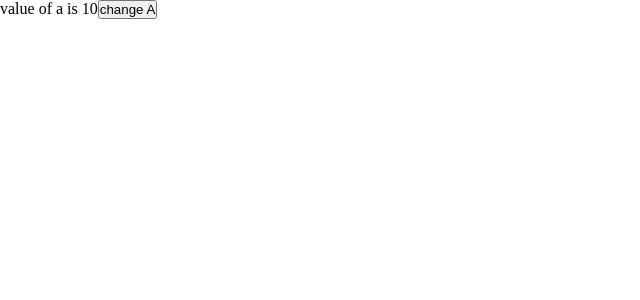
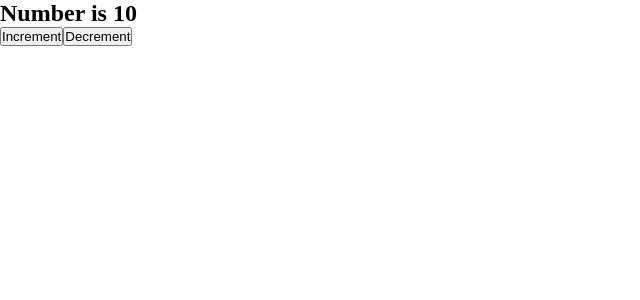
Before and after one commit to chanchaljai/react2, a React (Vite) app: page / in a window 1280 px wide. Shown: the top 300 px of the page, without its empty margins (0-640 px from the left). Built offline with nearby package versions, Linux system fonts and the light colour scheme.

Commit message:
increment/decrement

```diff
--- a/src/App.jsx
+++ b/src/App.jsx
@@ -1,15 +1,20 @@
-import React, { useState } from 'react'
+import React, {  useState } from 'react'
 
 const App = () => {
   const [a, setA] = useState(10)
 
-  const changeA = () => {
-    console.log("chal gaya")
+  const increment = () => {
     setA(a + 1)
   }
+  const Decrement = () => {
+    setA(a - 1)
+  }
+
   return (
-    <div>value of a is {a}
-    <button onClick={changeA}>change A</button>
+    <div>
+      <h2>Number is {a}</h2>
+       <button onClick={increment}>Increment</button>
+       <button onClick={Decrement}>Decrement</button>
     </div>
   )
 }
```
